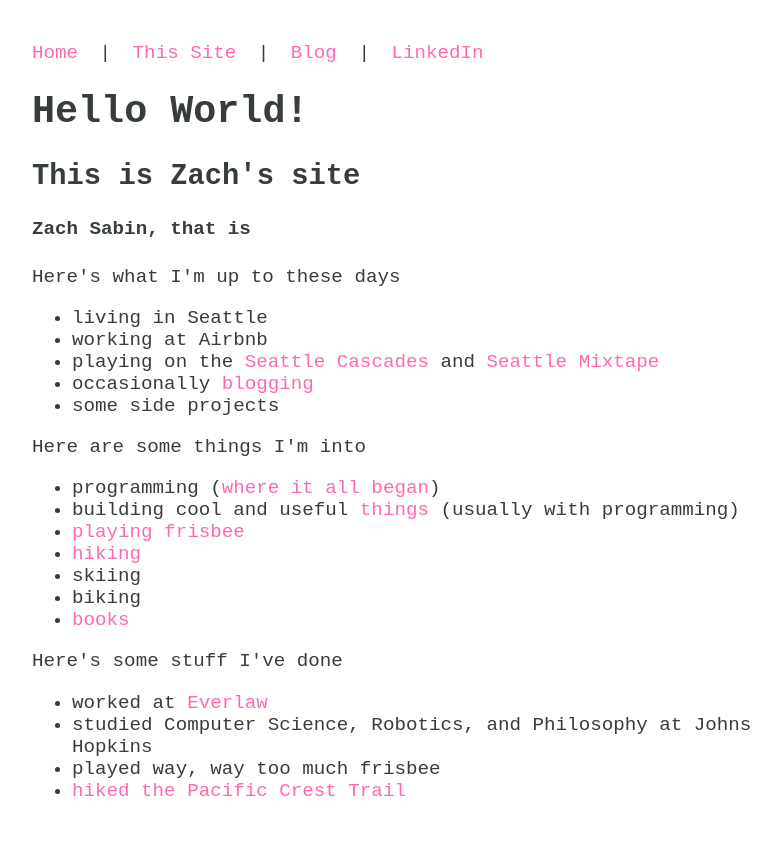
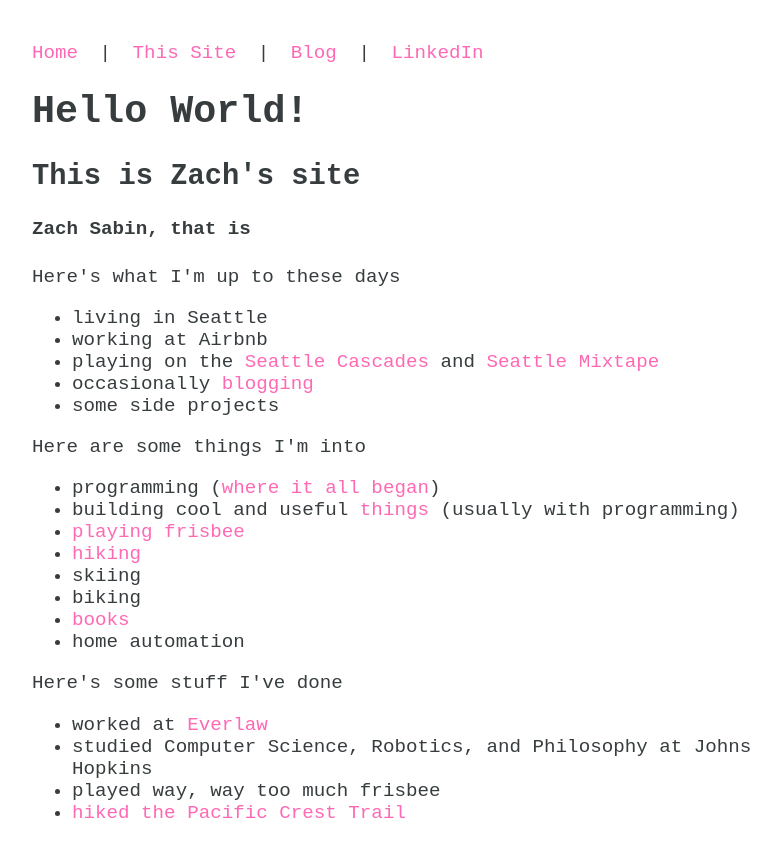
Before and after one commit to zpaines/zpaines.github.io, a Jekyll site: the page built from index.html, in a window 1280 px wide. Shown: the top 857 px of the page, without its empty margins (213-994 px from the left). Built offline with Jekyll 4.4.1, drawn with Linux system fonts in a browser that asks for light colours.

Commit message:
Update index.html

```diff
--- a/index.html
+++ b/index.html
@@ -22,6 +22,7 @@ title: Home
     <li>skiing</li>
     <li>biking</li>
     <li><a href="/books.html">books</a></li>
+    <li>home automation</li>
 </ul>
 <header>Here's some stuff I've done</header>
 <ul>
```
